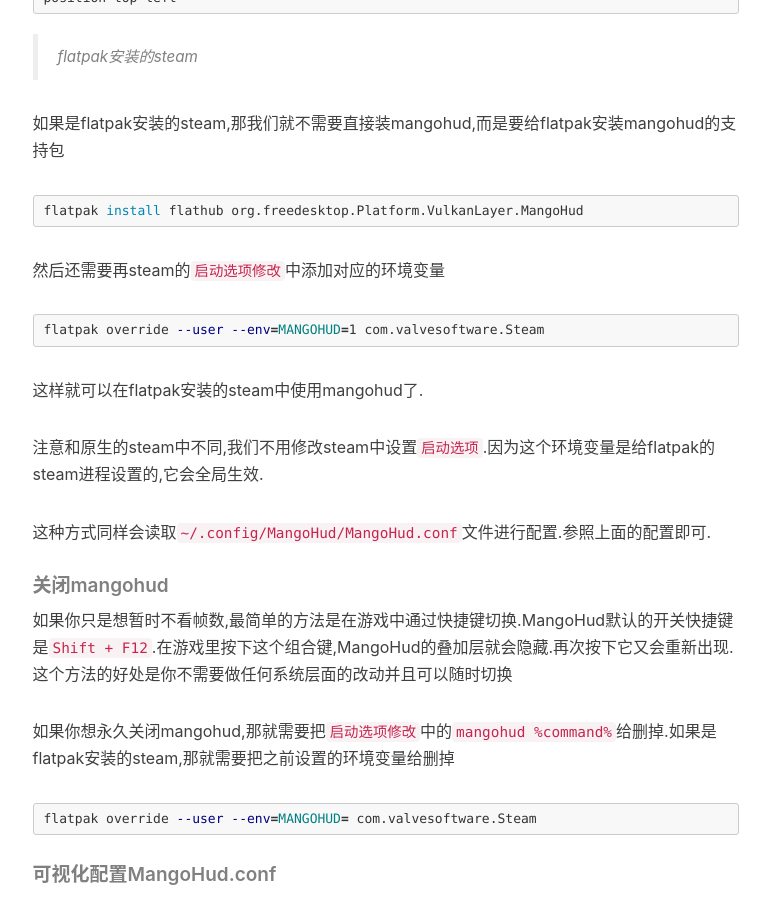
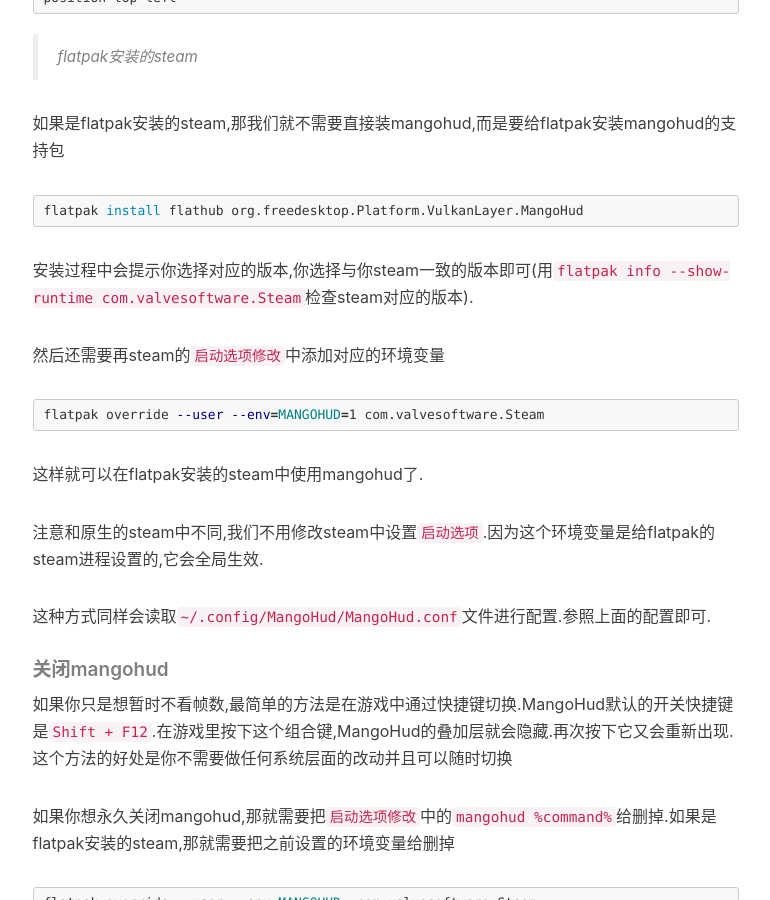
Before and after one commit to hsz1273327/hsz1273327.github.io, a Jekyll site: the page built from _posts/2025-09-10-在Ubuntu上打造娱乐终端.md, in a window 1280 px wide and 900 px high, scrolled down 8361 px. Shown: the whole window, without its empty margins (135-905 px from the left). Built offline with Jekyll 4.4.1, drawn with Linux system fonts in a browser that asks for light colours; nearby versions of some CDN libraries; comment, search, counter and statistics services are not loaded.

Commit message:
Update 2025-09-10-在Ubuntu上打造娱乐终端.md

````diff
--- a/_posts/2025-09-10-在Ubuntu上打造娱乐终端.md
+++ b/_posts/2025-09-10-在Ubuntu上打造娱乐终端.md
@@ -206,6 +206,8 @@
 flatpak install flathub org.freedesktop.Platform.VulkanLayer.MangoHud
 ```
 
+安装过程中会提示你选择对应的版本,你选择与你steam一致的版本即可(用`flatpak info --show-runtime com.valvesoftware.Steam`检查steam对应的版本).
+
 然后还需要再steam的`启动选项修改`中添加对应的环境变量
 
 ```bash
@@ -239,7 +241,6 @@
 这个工具可以让我们通过图形界面来配置`MangoHud.conf`文件,并且可以实时预览效果.配置完成后点击`Save`按钮即可保存配置,也可以保存为不同的配置文件以便切换.
 
 <!-- ### 模拟器生态 -->
-
 
 
 ## linux下的音影娱乐
````
